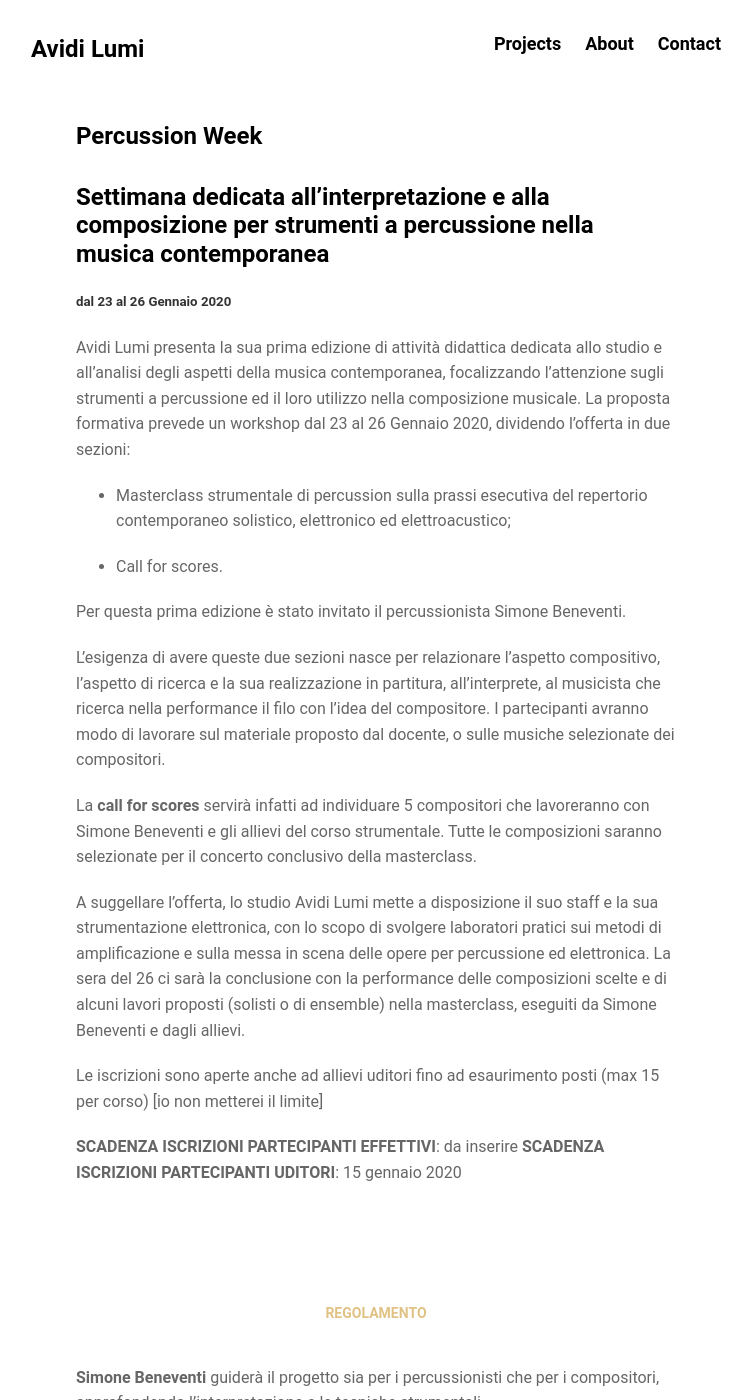
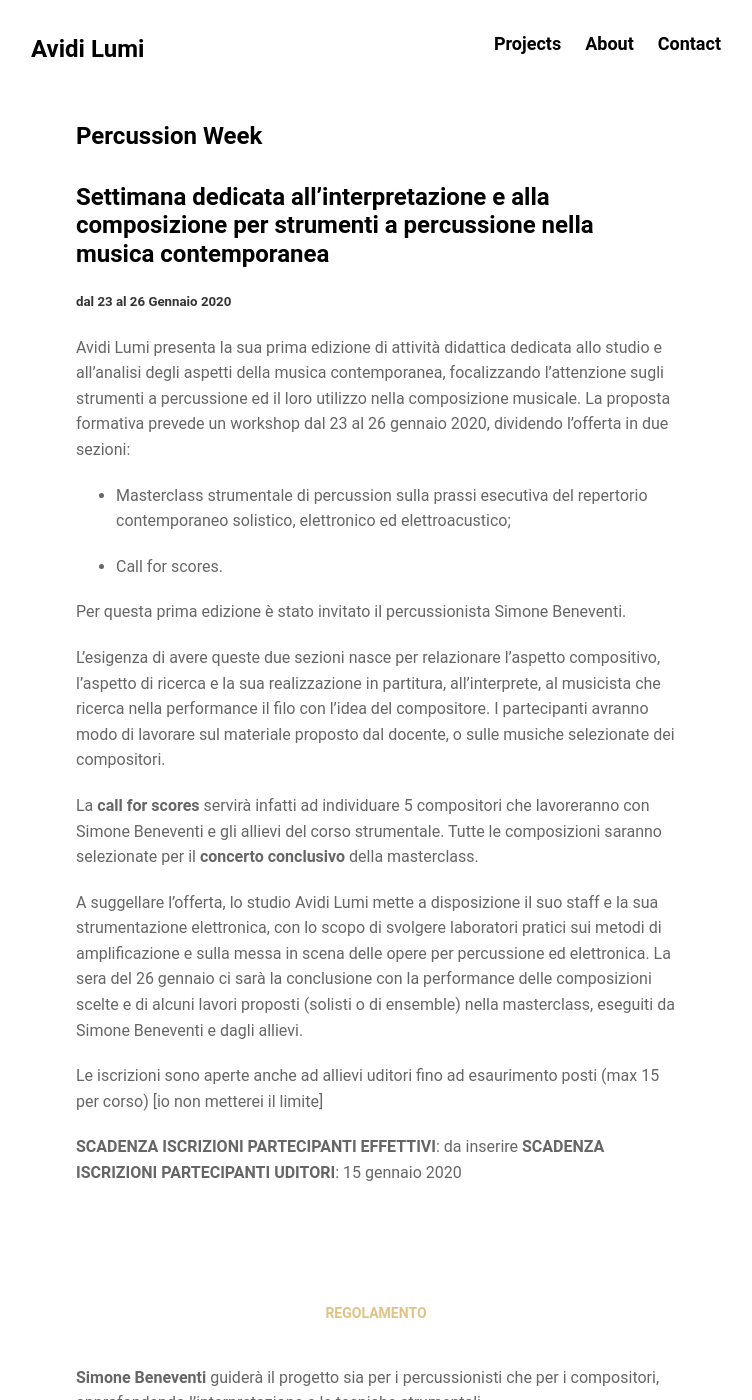
Before and after one commit to AvidiLumi/avidilumi.github.io, a Jekyll site: the page built from projects/proj-2.md, in a window 1280 px wide and 1400 px high. Shown: the whole window, without its empty margins (264-1016 px from the left). Built offline with Jekyll 4.4.1, drawn with Linux system fonts in a browser that asks for light colours; nearby versions of some CDN libraries; some of the changed text lies outside the part shown.

Commit message:
pdf novembre e correzioni gennaio

```diff
--- a/projects/proj-2.md
+++ b/projects/proj-2.md
@@ -9,7 +9,7 @@
 ##### dal 23 al 26 Gennaio 2020
 
 Avidi Lumi presenta la sua prima edizione di attività didattica dedicata allo studio e all'analisi degli aspetti della musica contemporanea, focalizzando l'attenzione sugli strumenti a percussione ed il loro utilizzo nella composizione  musicale.
-La proposta formativa prevede un workshop dal 23 al 26 Gennaio 2020, dividendo l’offerta in due sezioni:
+La proposta formativa prevede un workshop dal 23 al 26 gennaio 2020, dividendo l’offerta in due sezioni:
 
 * Masterclass strumentale di percussion sulla prassi esecutiva del repertorio contemporaneo solistico, elettronico ed elettroacustico;
 
@@ -19,10 +19,10 @@
 
 L’esigenza di avere queste due sezioni nasce per relazionare l’aspetto compositivo, l’aspetto di ricerca e la sua realizzazione in partitura, all’interprete, al musicista che ricerca nella performance il filo con l’idea del compositore. I partecipanti avranno modo di lavorare sul materiale proposto dal docente, o sulle musiche selezionate dei compositori.
 
-La **call for scores** servirà infatti ad individuare 5 compositori che lavoreranno con Simone Beneventi e gli allievi del corso strumentale. Tutte le composizioni saranno selezionate per il concerto conclusivo della masterclass.
+La **call for scores** servirà infatti ad individuare 5 compositori che lavoreranno con Simone Beneventi e gli allievi del corso strumentale. Tutte le composizioni saranno selezionate per il **concerto conclusivo** della masterclass.
 
 A suggellare l’offerta, lo studio Avidi Lumi mette a disposizione il suo staff e la sua strumentazione elettronica, con lo scopo di svolgere laboratori pratici sui metodi di amplificazione e sulla messa in scena delle opere per percussione ed elettronica.
-La sera del 26 ci sarà la conclusione con la performance delle composizioni scelte e di alcuni lavori proposti (solisti o di ensemble) nella masterclass, eseguiti da Simone Beneventi e dagli allievi.
+La sera del 26 gennaio ci sarà la conclusione con la performance delle composizioni scelte e di alcuni lavori proposti (solisti o di ensemble) nella masterclass, eseguiti da Simone Beneventi e dagli allievi.
 
 Le iscrizioni sono aperte anche ad allievi uditori fino ad esaurimento posti (max 15 per corso) [io non metterei il limite]
 
```
Also changed, not shown: other parts of projects/proj-2.md (+15 -72 lines), projects/proj-1.md (+2 -0 lines), 5 other files.
